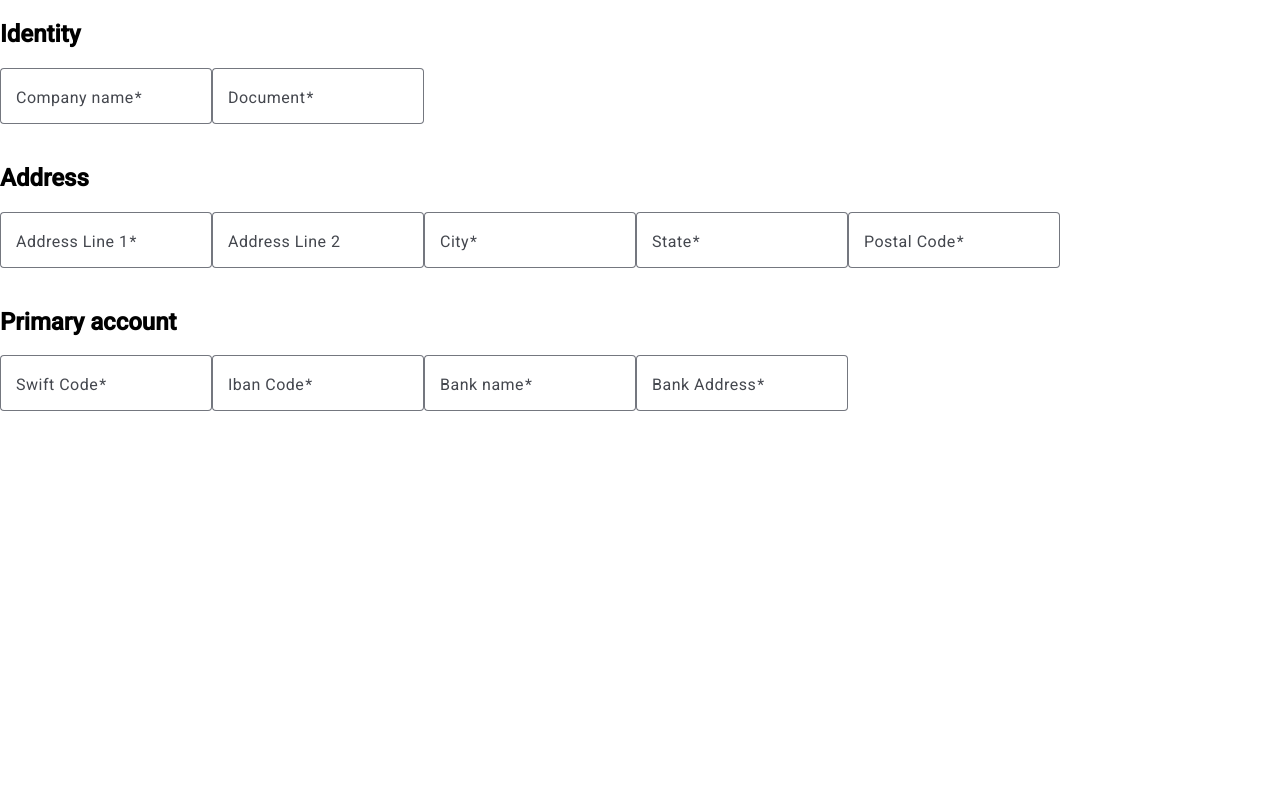
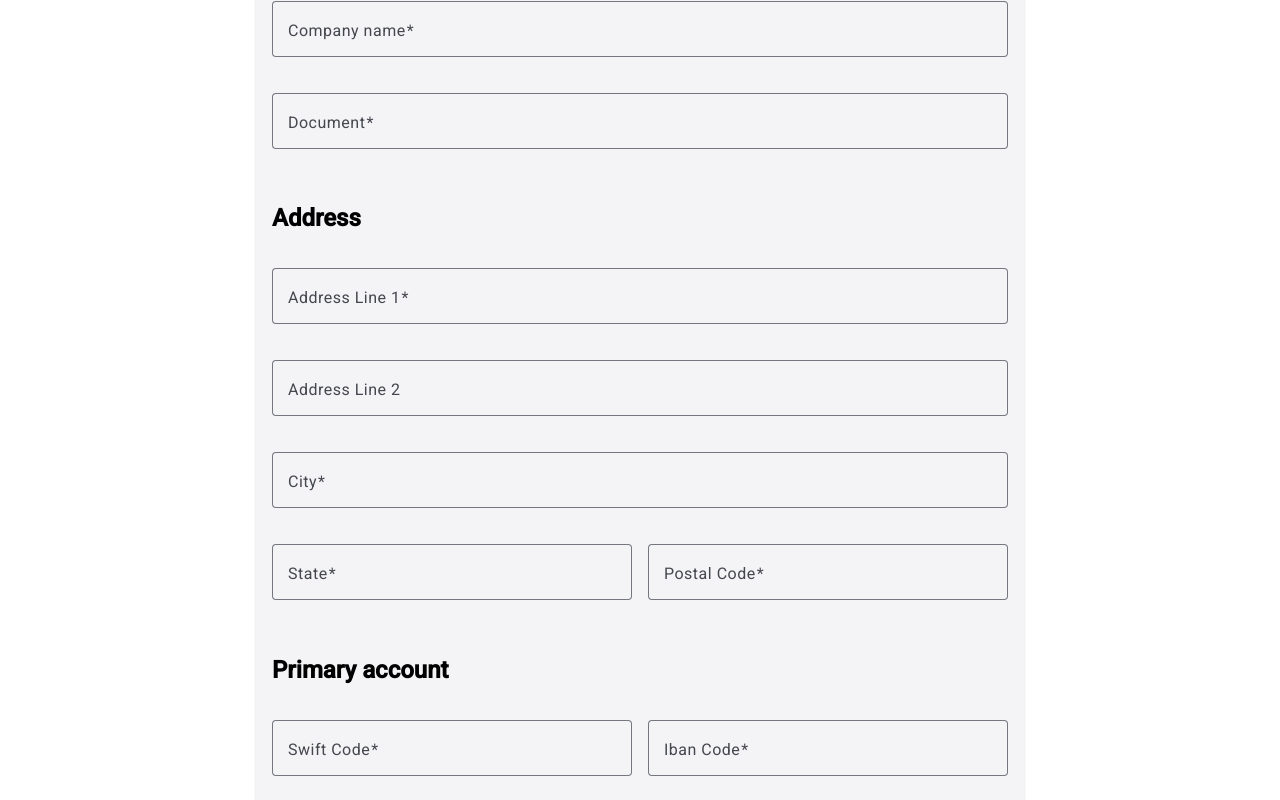
Before and after one commit to MonolithicIO/invoicer-web, an Angular app: page /create-company in a window 1280 px wide. Shown: the top 800 px of the page. Built offline with nearby package versions, Linux system fonts and the light colour scheme; sample sign-in values are in the browser's storage.

Commit message:
feat: create form error handling

```diff
--- a/src/app/feature/company/screen/create-company/create-company.component.css
+++ b/src/app/feature/company/screen/create-company/create-company.component.css
@@ -0,0 +1,30 @@
+.create-company-content {
+  display: flex;
+  flex-direction: column;
+  align-items: center;
+  justify-content: center;
+  width: 100%;
+  height: 100%;
+}
+
+.create-company-content form {
+  display: flex;
+  flex-direction: column;
+  width: 60%;
+}
+
+.create-company-content mat-card-content {
+  display: flex;
+  flex-direction: column;
+  gap: 16px;
+}
+
+.create-company-content-row {
+  display: flex;
+  flex-direction: row;
+  gap: 16px;
+}
+
+.create-company-content-row mat-form-field {
+  flex: 1;
+}
--- a/src/app/feature/company/screen/create-company/create-company.component.html
+++ b/src/app/feature/company/screen/create-company/create-company.component.html
@@ -1,14 +1,24 @@
-<main>
+<main class="create-company-content">
   <form [formGroup]="createCompanyForm">
+    <mat-card>
+      <mat-card-content>
+        <h1>Create Company</h1>
         <h2>Identity</h2>
         <mat-form-field appearance="outline">
           <mat-label>Company name</mat-label>
           <input matInput placeholder="Company name" formControlName="name" />
+          @if (nameErrorText()) {
+          <mat-error>{{ nameErrorText() }}</mat-error>
+          }
         </mat-form-field>
 
         <mat-form-field appearance="outline">
           <mat-label>Document</mat-label>
-      <input matInput placeholder="123.456.789-00" formControlName="document" />
+          <input
+            matInput
+            placeholder="123.456.789-00"
+            formControlName="document"
+          />
         </mat-form-field>
 
         <h2>Address</h2>
@@ -35,6 +45,7 @@
           <input matInput placeholder="City" formControlName="city" />
         </mat-form-field>
 
+        <div class="create-company-content-row">
           <mat-form-field appearance="outline">
             <mat-label>State</mat-label>
             <input matInput placeholder="State" formControlName="state" />
@@ -42,11 +53,17 @@
 
           <mat-form-field appearance="outline">
             <mat-label>Postal Code</mat-label>
-      <input matInput placeholder="Postal Code" formControlName="postalCode" />
+            <input
+              matInput
+              placeholder="Postal Code"
+              formControlName="postalCode"
+            />
           </mat-form-field>
+        </div>
 
         <h2>Primary account</h2>
 
+        <div class="create-company-content-row">
           <mat-form-field appearance="outline">
             <mat-label>Swift Code</mat-label>
             <input
@@ -64,6 +81,7 @@
               formControlName="primaryIban"
             />
           </mat-form-field>
+        </div>
 
         <mat-form-field appearance="outline">
           <mat-label>Bank name</mat-label>
@@ -82,5 +100,7 @@
             formControlName="primaryBankAddress"
           />
         </mat-form-field>
+      </mat-card-content>
+    </mat-card>
   </form>
 </main>
--- a/src/app/feature/company/screen/create-company/create-company.component.ts
+++ b/src/app/feature/company/screen/create-company/create-company.component.ts
@@ -1,4 +1,4 @@
-import { Component, inject } from "@angular/core";
+import { Component, inject, OnInit, signal } from "@angular/core";
 import { CreateCompanyService } from "../../service/create-company.service";
 import {
   FormControl,
@@ -11,7 +11,9 @@ import { MatInputModule } from "@angular/material/input";
 import { MatFormFieldModule } from "@angular/material/form-field";
 import { MatButtonModule } from "@angular/material/button";
 import { MatIconModule } from "@angular/material/icon";
-import { MatCard } from "@angular/material/card";
+import { MatCardModule } from "@angular/material/card";
+import { RequiredFieldFormField } from "./form-fields/create-company-form-fields";
+import { FormControlErrorWatcherGroup } from "../../../../../core/util/form-control-error-watcher";
 
 @Component({
   selector: "app-create-company",
@@ -22,12 +24,12 @@ import { MatCard } from "@angular/material/card";
     MatButtonModule,
     ReactiveFormsModule,
     MatIconModule,
-    MatCard,
+    MatCardModule,
   ],
   templateUrl: "./create-company.component.html",
   styleUrl: "./create-company.component.css",
 })
-export class CreateCompanyComponent {
+export class CreateCompanyComponent implements OnInit {
   private createService: CreateCompanyService = inject(CreateCompanyService);
 
   readonly createCompanyForm = new FormGroup({
@@ -47,4 +49,28 @@ export class CreateCompanyComponent {
     // intermediaryBankName: new FormControl("", Validators.required),
     // intermediaryBankAddress: new FormControl("", Validators.required),
   });
+
+  readonly nameErrorText = signal<string | null>("");
+  readonly documentErrorText = signal<string | null>("");
+
+  ngOnInit(): void {
+    this.identityFormFields.startWatchFormChanges();
+  }
+
+  private identityFormFields = new FormControlErrorWatcherGroup({
+    name: new RequiredFieldFormField(
+      "Company name",
+      this.getFormControllerByName("name"),
+      this.nameErrorText
+    ),
+    document: new RequiredFieldFormField(
+      "Document",
+      this.getFormControllerByName("document"),
+      this.documentErrorText
+    ),
+  });
+
+  private getFormControllerByName(name: string): FormControl {
+    return this.createCompanyForm.get(name) as FormControl;
+  }
 }
--- /dev/null
+++ b/src/app/feature/company/screen/create-company/form-fields/create-company-form-fields.ts
@@ -0,0 +1,23 @@
+import { FormControl } from "@angular/forms";
+
+import { WritableSignal } from "@angular/core";
+import { FormControlErrorWatcher } from "../../../../../../core/util/form-control-error-watcher";
+
+export class RequiredFieldFormField extends FormControlErrorWatcher {
+  constructor(
+    fieldName: string,
+    control: FormControl,
+    signal: WritableSignal<string | null>
+  ) {
+    super(
+      control,
+      [
+        {
+          errorKey: "required",
+          onTransform: () => `${fieldName} is required`,
+        },
+      ],
+      signal
+    );
+  }
+}
--- /dev/null
+++ b/src/core/util/form-control-error-watcher.ts
@@ -0,0 +1,56 @@
+import { DestroyRef, inject, WritableSignal } from "@angular/core";
+import { takeUntilDestroyed } from "@angular/core/rxjs-interop";
+import { FormControl } from "@angular/forms";
+
+export class FormControlErrorWatcher {
+  private readonly control: FormControl;
+  private readonly transformers: ErrorWatcherTransformer[];
+  private readonly errorSignal: WritableSignal<string | null>;
+  private referenceCleaner = inject(DestroyRef);
+
+  constructor(
+    control: FormControl,
+    transformers: ErrorWatcherTransformer[],
+    signal: WritableSignal<string | null>
+  ) {
+    this.control = control;
+    this.transformers = transformers;
+    this.errorSignal = signal;
+  }
+
+  startWatchFormChanges() {
+    this.control.statusChanges
+      .pipe(takeUntilDestroyed(this.referenceCleaner))
+      .subscribe(() => {
+        this.errorSignal.set(this.getErrorMessage());
+      });
+  }
+
+  private getErrorMessage(): string | null {
+    for (const { errorKey, onTransform } of this.transformers) {
+      if (this.control.hasError(errorKey)) {
+        return onTransform();
+      }
+    }
+    return null;
+  }
+}
+
+export interface ErrorWatcherTransformer {
+  errorKey: string;
+  onTransform: () => string;
+}
+
+export class FormControlErrorWatcherGroup {
+  private readonly group: Record<string, FormControlErrorWatcher>;
+
+  constructor(group: Record<string, FormControlErrorWatcher>) {
+    this.group = group;
+  }
+
+  startWatchFormChanges() {
+    for (const watcher of Object.values(this.group)) {
+      watcher.startWatchFormChanges();
+    }
+  }
+}
```
Lines whose indentation alone changed are shown as unchanged.
